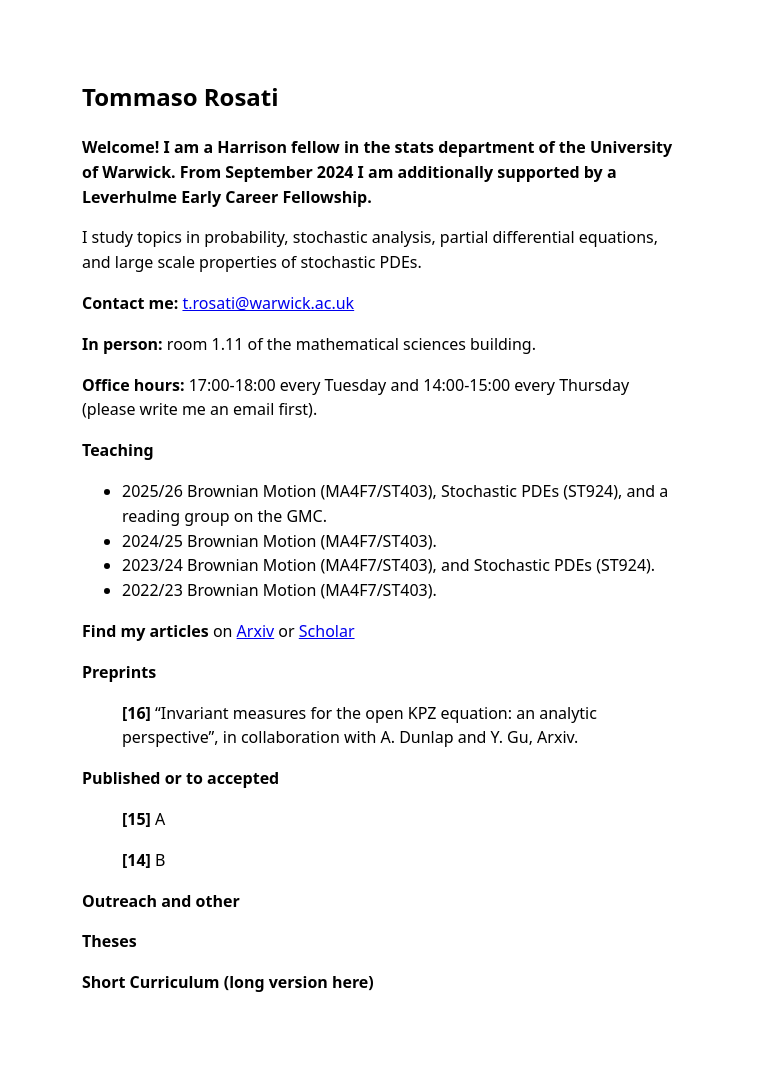
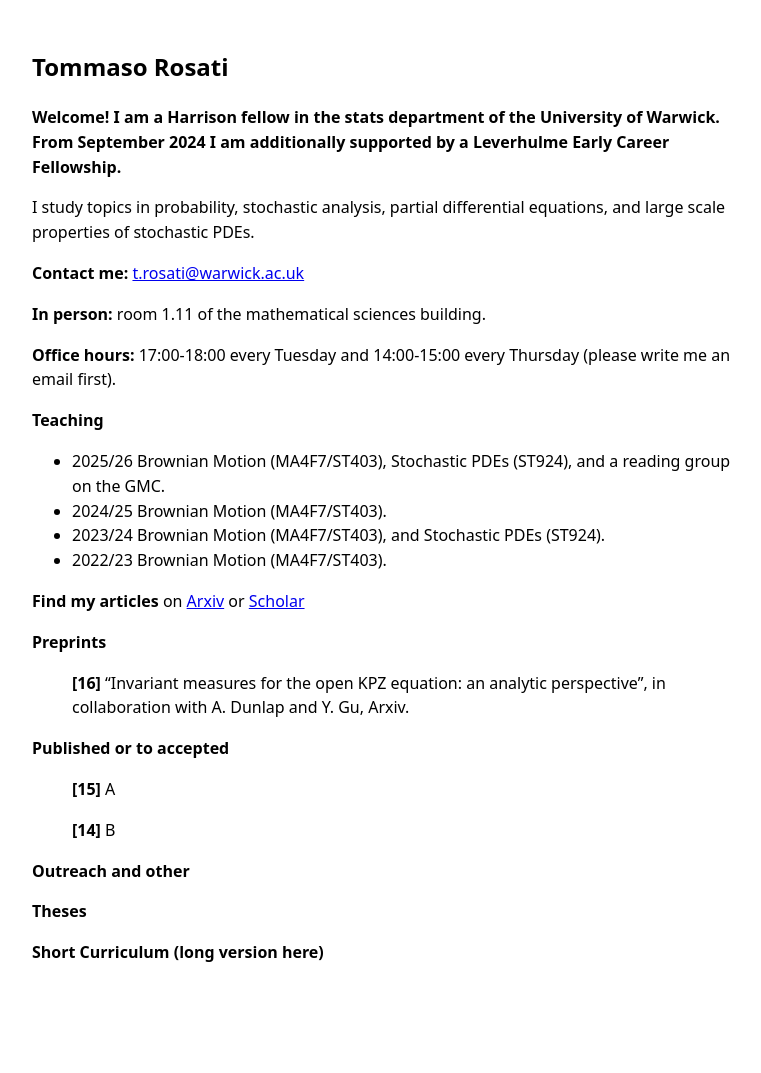
Before and after one commit to rosati-tom/rosati-tom.github.io, a Jekyll site: the page built from index.md, in a window 1280 px wide. Shown: the whole page, without its empty margins (258-1019 px from the left). Built offline with Jekyll 4.4.1, drawn with Linux system fonts in a browser that asks for light colours; our own code applies the rules of GitHub Pages for plain Markdown files; after the commit the page ends 1013 px from its top, so only the background shows below that.

Commit message:
Further margins.

```diff
--- a/assets/style.css
+++ b/assets/style.css
@@ -1,7 +1,7 @@
 
 .container {
-  max-width: 600px;
-  margin: 78px auto;
+  max-width: 700px;
+  margin: 48px auto;
   padding: 0 16px;
   font-family: system-ui, -apple-system, Segoe UI, Roboto, Helvetica, Arial, sans-serif;
   line-height: 1.55;
```
